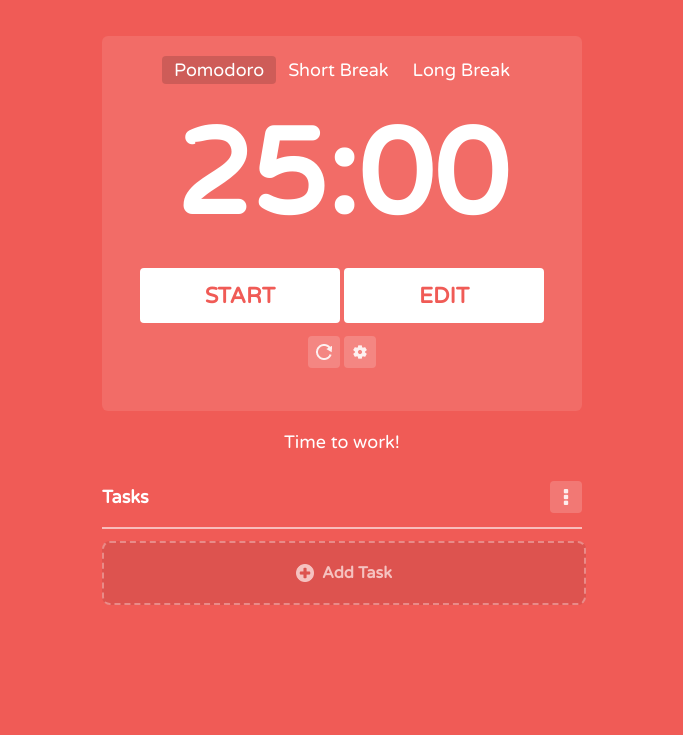
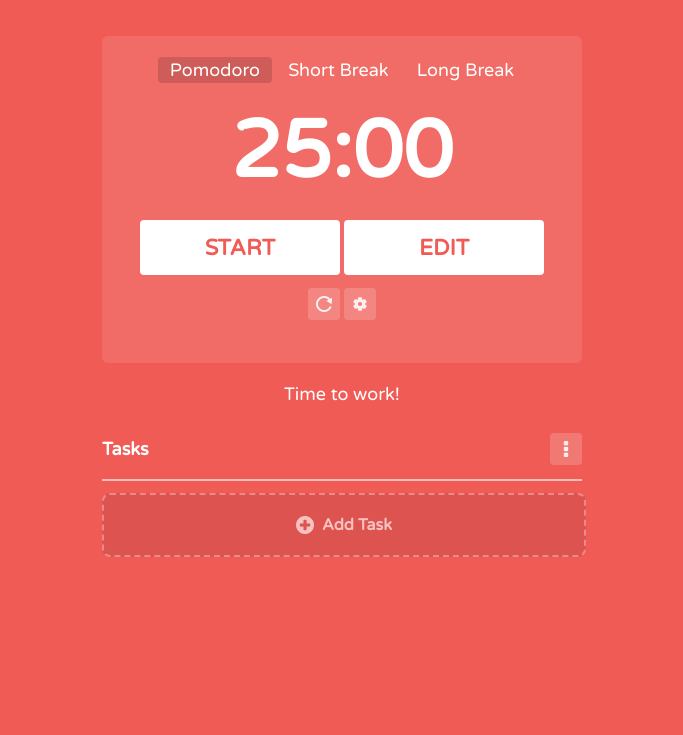
Before and after one commit to aystic/ReadySteadyDo, a plain HTML site: page index.html in a window 1280 px wide. Shown: the part 65-800 px from the top of the page, without its empty margins (298-981 px from the left). Drawn offline with Linux system fonts and the light colour scheme.

Commit message:
Fixed the resposiveness issue
Signed-off-by: Mohit Pathak <pmohitb3011@gmail.com>

```diff
--- a/styles/styles.css
+++ b/styles/styles.css
@@ -370,11 +370,13 @@ a {
 }
 
 .time-btn-wrapper {
-    display: inline-flex;
-    -webkit-box-pack: center;
+    /* display: flex; */
+    /* -webkit-box-pack: center;
     justify-content: center;
     -webkit-box-align: center;
-    align-items: center;
+    align-items: center; */
+    justify-content: center;
+    align-items: stretch;
 }
 
 .time-btn-active {
@@ -384,7 +386,8 @@ a {
     font-family: 'Varela Round', sans-serif;
     font-size: 18px;
     padding: 2px 12px;
-    height: 28px;
+    /* height: 28px; */
+    height: fit-content;
     cursor: pointer;
     background: none rgba(0, 0, 0, 0.15);
     box-shadow: none;
@@ -952,3 +955,7 @@ textarea {
     background-color: white;
     transition: 100ms;
 }
+
+#timer-string {
+    font-size: 10vh;
+}
```
Also changed, not shown: index.html (+0 -1 lines).
